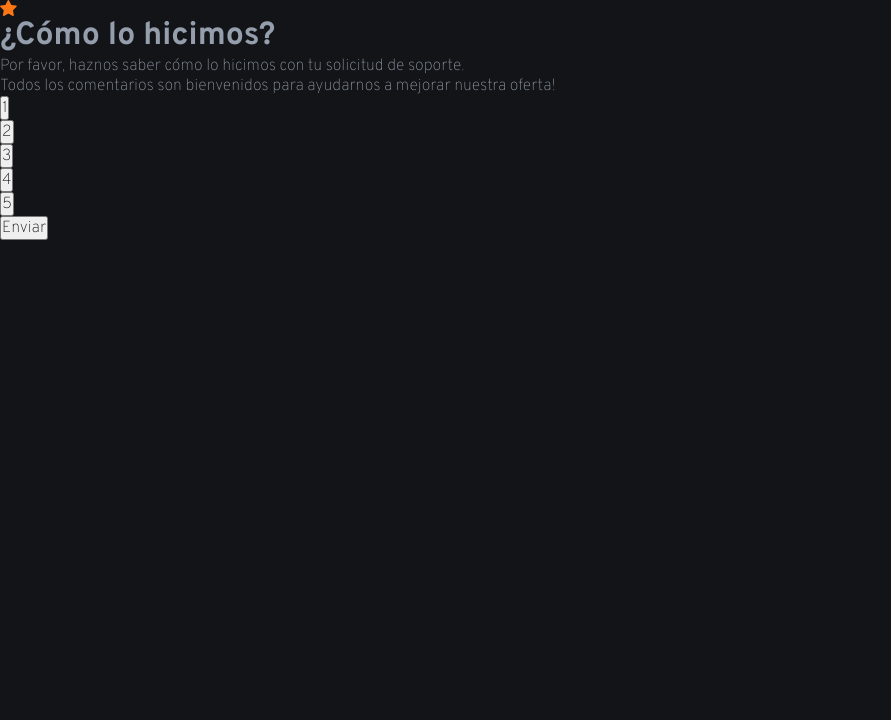
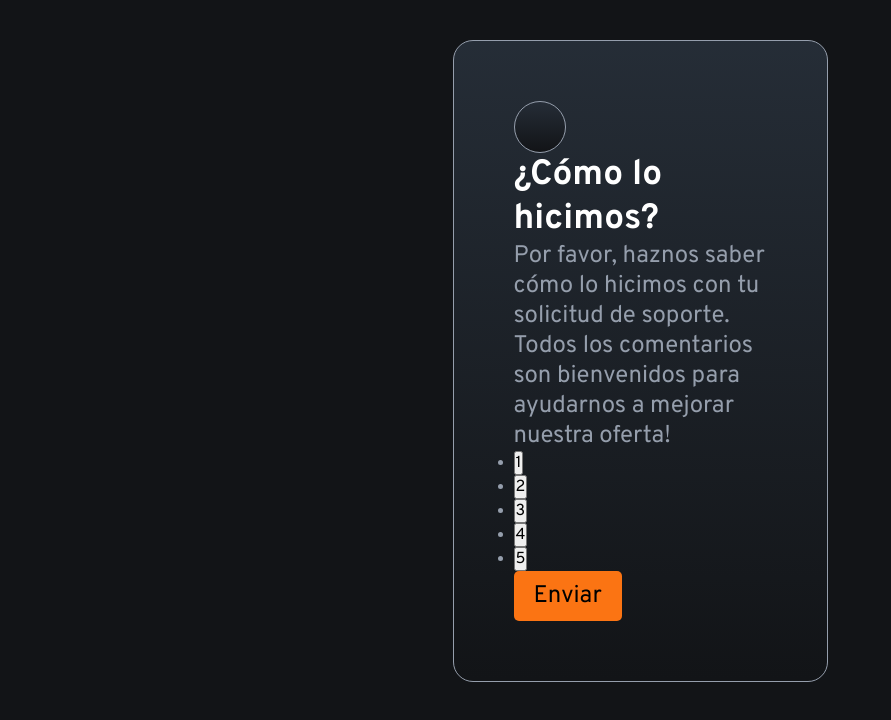
Before and after one commit to mjm-me/exam-13ene, a website: page index.html in a window 1280 px wide. Shown: the whole page, without its empty margins (0-891 px from the left). Drawn offline with Linux system fonts and the light colour scheme; files that its build step writes are made by us from their sources.

Commit message:
Improving css for first view

```diff
--- a/index.html
+++ b/index.html
@@ -17,11 +17,14 @@
 </head>
 
 <body>
-    <hero class="container1">
-        <img src="./assets/icon-star.svg" alt="imagen de un icono de una estrella" />
+
+    <hero>
+        <div class="container-global">
+            <img class="bckg-circle" src="./assets/icon-star.svg" alt="imagen de un icono de una estrella" />
             <h1>¿Cómo lo hicimos?</h1>
-        <p>Por favor, haznos saber cómo lo hicimos con tu solicitud de soporte.</p>
-        <p>Todos los comentarios son bienvenidos para ayudarnos a mejorar nuestra oferta!</p>
+            <p>Por favor, haznos saber cómo lo hicimos con tu solicitud de soporte.
+                <br>Todos los comentarios son bienvenidos para ayudarnos a mejorar nuestra oferta!
+            </p>
 
             <nav>
                 <ul>
@@ -33,7 +36,8 @@
                 </ul>
             </nav>
 
-        <button>Enviar</button>
+            <button class="button-send">Enviar</button>
+        </div>
     </hero>
 </body>
 
--- a/style/style.css
+++ b/style/style.css
@@ -3,10 +3,53 @@
 */
 
 body {
+  display: flex;
+  justify-content: center;
+  margin-top: 40px;
   font-family: "Overpass", san serif;
   font-size: 1rem;
-  font-weight: 100;
+  font-weight: 400;
   line-height: normal;
   background-color: hsl(216, 12%, 8%);
   color: hsl(217, 12%, 63%);
 }
+
+.container-global {
+  width: 375px;
+  background: linear-gradient(hsl(213, 19%, 18%), hsl(216, 12%, 8%));
+  border: solid 1px hsl(217, 12%, 63%);
+  border-radius: 20px;
+  background-size: cover;
+  background-position: left;
+  text-align: left;
+  padding: 60px;
+
+  .bckg-circle {
+    background: linear-gradient(hsl(213, 19%, 18%), hsl(216, 12%, 8%));
+    border: solid 1px hsl(217, 12%, 63%);
+    padding: 25px;
+    border-radius: 50px;
+    width: 20px;
+    height: 20px;
+  }
+
+  h1 {
+    font-size: 2.2rem;
+    color: hsl(0, 0%, 100%);
+  }
+
+  p {
+    font-size: 1.5rem;
+    color: hsl(217, 12%, 63%);
+  }
+
+  .button-send {
+    background-color: hsl(25, 97%, 53%);
+    color: (217, 12%, 63%);
+    padding: 10px 20px;
+    border: none;
+    border-radius: 5px;
+    font-size: 1.5rem;
+    cursor: pointer;
+  }
+}
```
Lines whose indentation alone changed are shown as unchanged.
